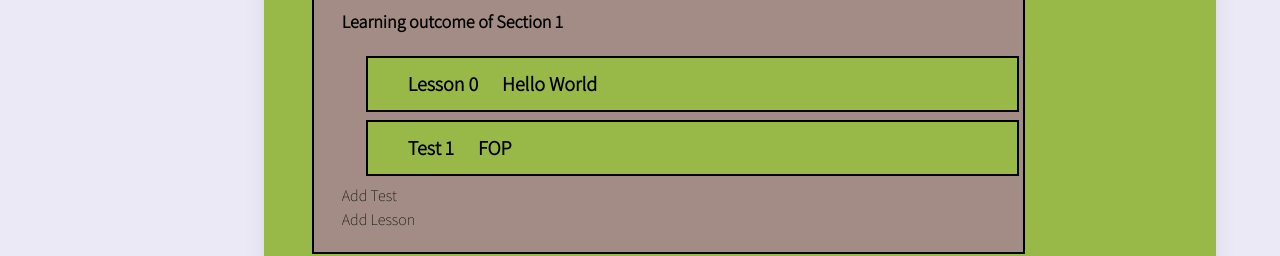
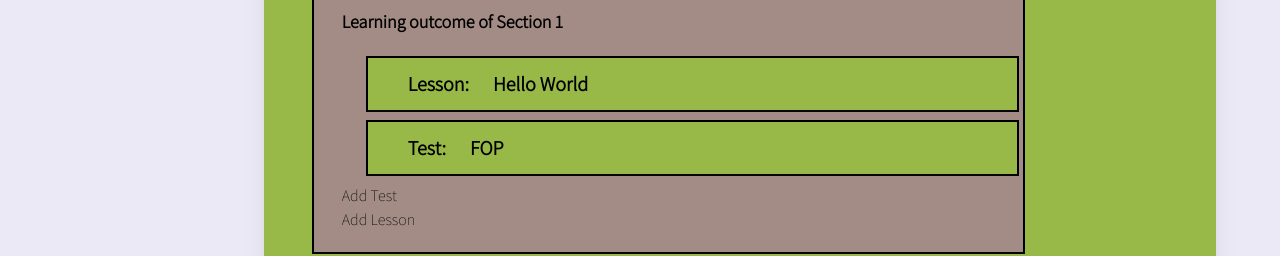
Before and after one commit to ApprenticeEngage/apprentice-mentor-interface, a React (Vite) app: page / in a window 1280 px wide. Shown: the part 431-687 px from the top of the page. Built offline with nearby package versions, Linux system fonts and the light colour scheme.

Commit message:
added new classes to use in curriculum page ; code updated

```diff
--- a/src/components/CourseEdit/Curriculum.tsx
+++ b/src/components/CourseEdit/Curriculum.tsx
@@ -58,8 +58,8 @@ const Curriculum = () => {
               >
                 <h2 className="text-xl font-bold mr-6">
                   {courseItem instanceof Lesson
-                    ? `Lesson ${courseItemIndex}`
-                    : `Test ${courseItemIndex}`}
+                    ? `Lesson: `
+                    : `Test: `}
                 </h2>
                 <h2 className="text-xl font-bold">{courseItem.title}</h2>
               </div>
```
